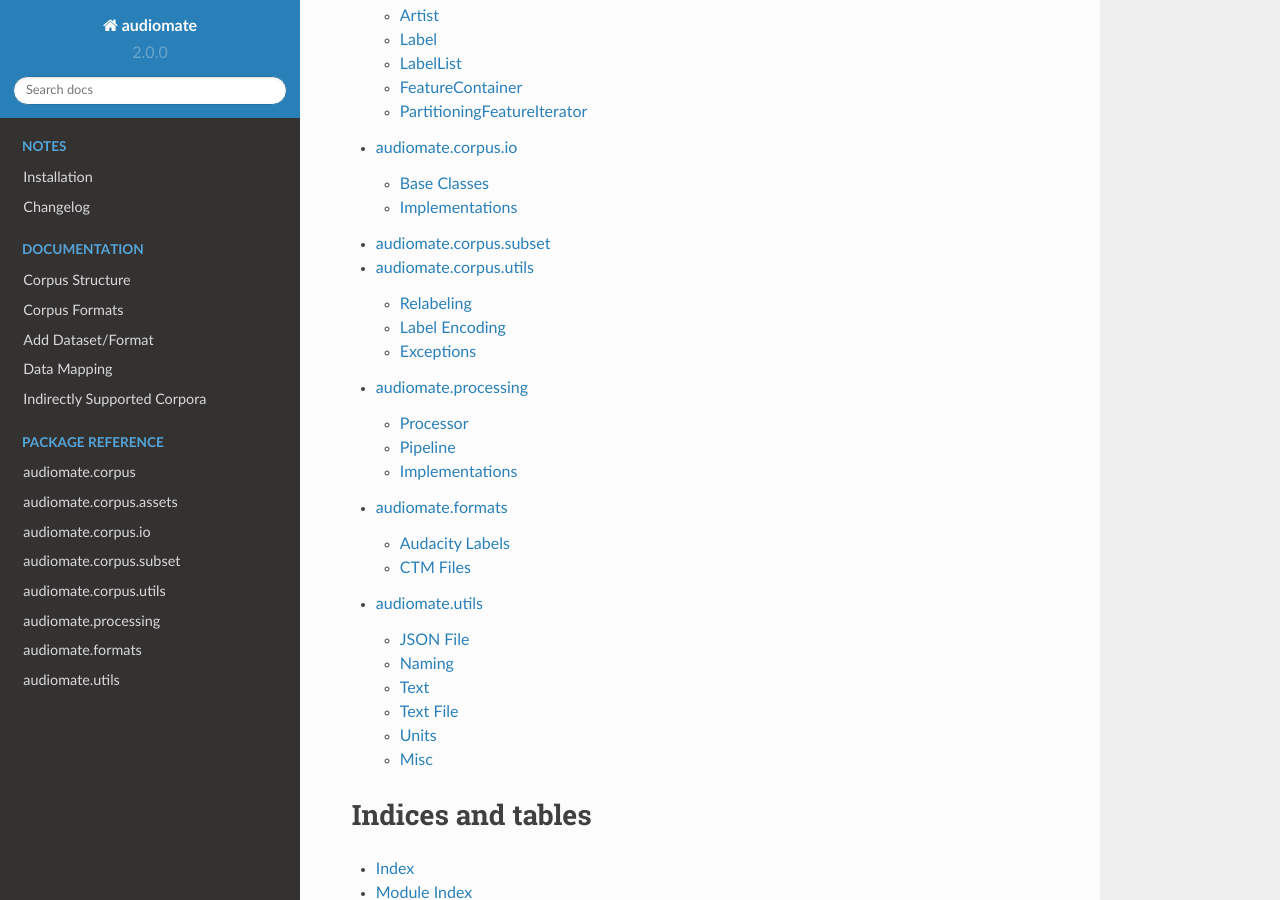
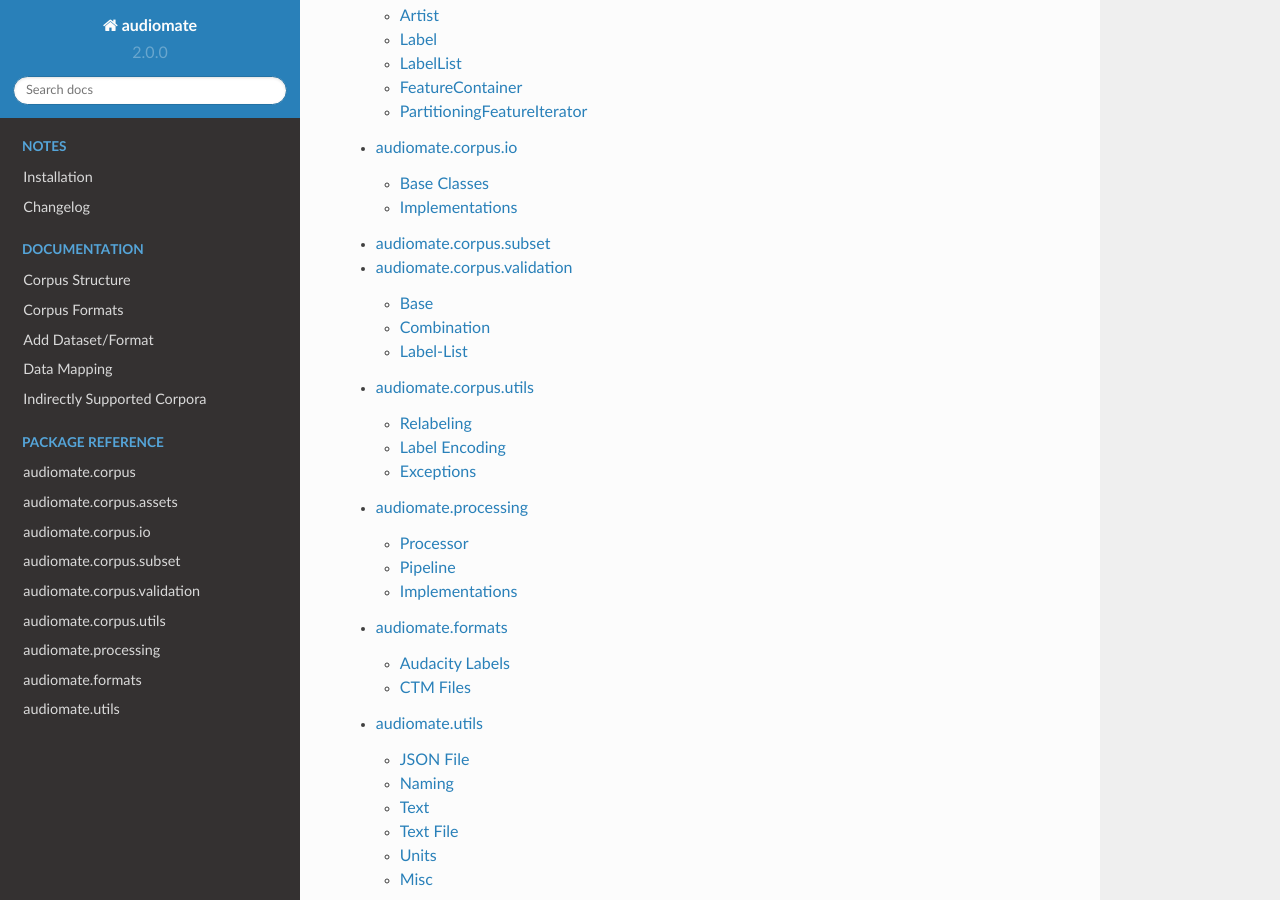
Before and after one commit to ynop/audiomate, a Sphinx documentation site: the page built from docs/index.rst, in a window 1280 px wide and 900 px high, scrolled down 1289 px. Built offline with Sphinx 7.4.7 and the Read the Docs theme 2.0.0, drawn with Linux system fonts in a browser that asks for light colours.

```diff
--- a/docs/index.rst
+++ b/docs/index.rst
@@ -32,6 +32,7 @@ This should ease the use of audio datasets for example for machine learning task
     reference/assets
     reference/io
     reference/subset
+    reference/validation
     reference/corpus_utils
     reference/processing
     reference/formats
--- /dev/null
+++ b/docs/reference/validation.rst
@@ -0,0 +1,35 @@
+audiomate.corpus.validation
+===========================
+
+.. automodule:: audiomate.corpus.validation
+    :members:
+
+Base
+----
+
+.. autoclass:: Validator
+    :members:
+
+.. autoclass:: ValidationResult
+    :members:
+
+.. autoclass:: InvalidUtterancesResult
+    :members:
+
+Combination
+-----------
+
+.. autoclass:: CombinedValidator
+    :members:
+
+.. autoclass:: CombinedValidationResult
+    :members:
+
+Label-List
+----------
+
+.. autoclass:: UtteranceTranscriptionRatioValidator
+    :members:
+
+.. autoclass:: LabelCountValidator
+    :members:
```
Also changed, not shown: docs/notes/changelog.rst (+8 -0 lines).
